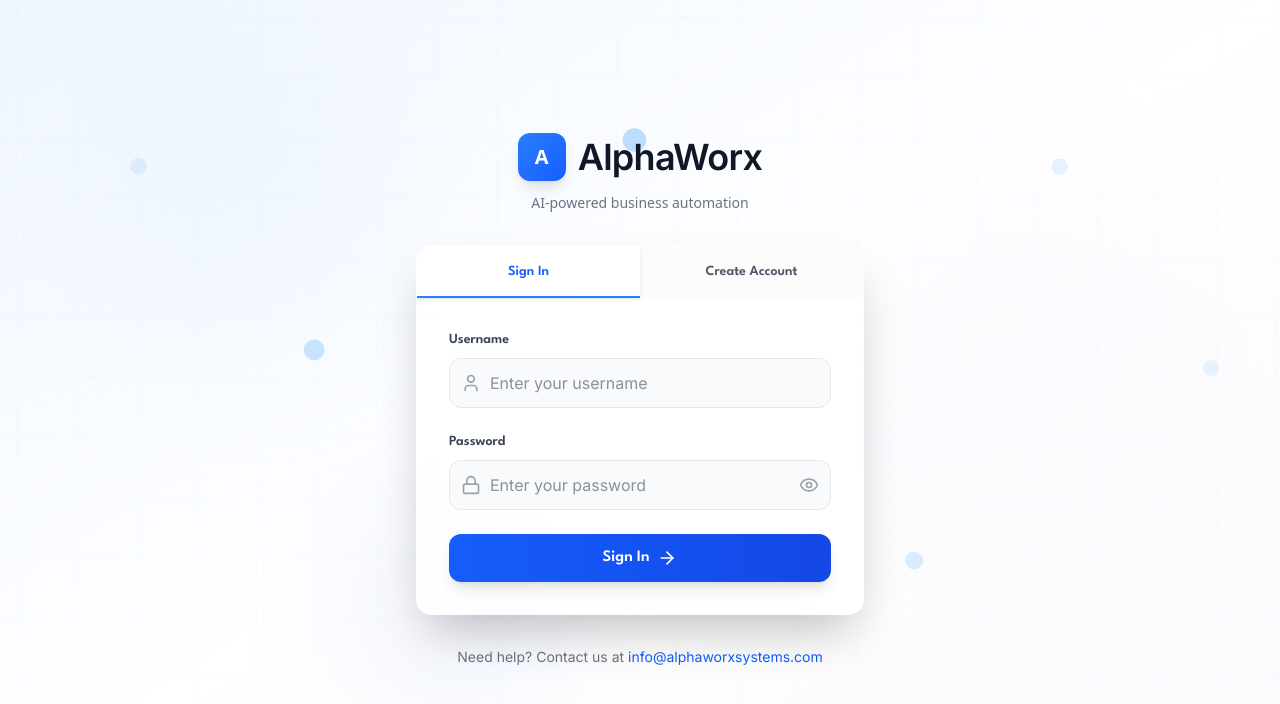
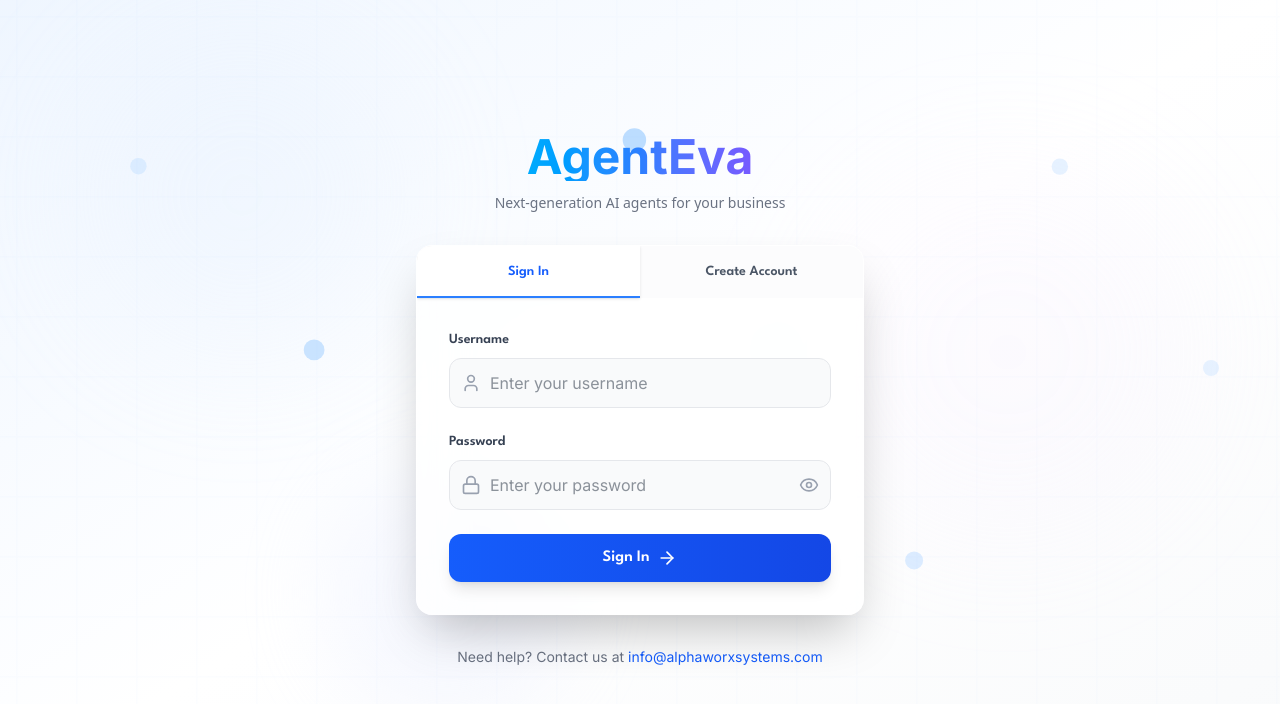
Before and after one commit to benpbooth/AlphaWorx, a Next.js app: page /login in a window 1280 px wide. Shown: the top 704 px of the page. Built offline with nearby package versions, Linux system fonts and the light colour scheme.

Commit message:
Clean up AgentEva logo - consistent gradient styling

```diff
--- a/app/components/PeachtreeAI.tsx
+++ b/app/components/PeachtreeAI.tsx
@@ -16,7 +16,7 @@ interface AIBusinessWebsiteProps {
 }
 
 const PeachtreeAI: React.FC<AIBusinessWebsiteProps> = ({
-      companyName = "AlphaWorx",
+      companyName = "AgentEva",
   ctaText = "Login"
 }) => {
   return (
--- a/app/components/sections/Header.tsx
+++ b/app/components/sections/Header.tsx
@@ -33,16 +33,10 @@ const Header: React.FC = () => {
                                       <div className="flex items-center space-x-2">
                      {/* Clean text-only SaaS logo */}
                      <div className="flex items-center relative group">
-                        <div className="flex items-center space-x-2">
-                          <div className="w-8 h-8 bg-gradient-to-br from-blue-500 to-blue-600 rounded-lg flex items-center justify-center">
-                            <span className="text-white font-bold text-sm">A</span>
-                          </div>
-                          <span
-                            className="text-2xl font-semibold text-gray-900 hover:text-blue-600 transition-colors"
-                            style={{ fontFamily: 'Inter, system-ui, sans-serif', letterSpacing: '-0.02em' }}
-                          >
-                            AlphaWorx
-                          </span>
+                        <div className="flex items-center">
+                          <h1 className="text-2xl font-bold bg-gradient-to-r from-cyan-400 via-blue-500 to-purple-600 bg-clip-text text-transparent" style={{ fontFamily: 'Inter, system-ui, sans-serif' }}>
+                            AgentEva
+                          </h1>
                         </div>
                        </div>
                    </div>
--- a/app/layout.tsx
+++ b/app/layout.tsx
@@ -3,8 +3,8 @@ import type { Metadata } from 'next'
 import './globals.css'
 
 export const metadata: Metadata = {
-  title: 'AlphaWorx - AI Business Automation Platform',
-  description: 'Streamline your business with intelligent AI automation. Scale faster, work smarter.',
+  title: 'AgentEva - AI Agent Platform',
+  description: 'Deploy intelligent AI agents that work 24/7 for your business. Automate customer service, sales, and operations.',
 }
 
 export default function RootLayout({
--- a/app/login/page.tsx
+++ b/app/login/page.tsx
@@ -158,15 +158,12 @@ export default function LoginPage() {
               transition={{ duration: 0.2 }}
               className="mb-6"
             >
-              <div className="flex items-center justify-center space-x-3 mb-3">
-                <div className="w-12 h-12 bg-gradient-to-br from-blue-500 to-blue-600 rounded-xl flex items-center justify-center shadow-lg">
-                  <span className="text-white font-bold text-xl">A</span>
-                </div>
-                <h1 className="text-4xl font-semibold text-gray-900" style={{ fontFamily: 'Inter, system-ui, sans-serif', letterSpacing: '-0.02em' }}>
-                  AlphaWorx
+              <div className="mb-6 text-center">
+                <h1 className="text-5xl font-bold bg-gradient-to-r from-cyan-400 via-blue-500 to-purple-600 bg-clip-text text-transparent mb-3" style={{ fontFamily: 'Inter, system-ui, sans-serif' }}>
+                  AgentEva
                 </h1>
+                <p className="text-sm text-gray-500 font-medium">Next-generation AI agents for your business</p>
               </div>
-              <p className="text-sm text-gray-500 font-medium">AI-powered business automation</p>
             </motion.div>
           </motion.div>
 
--- a/index.html
+++ b/index.html
@@ -4,7 +4,7 @@
     <meta charset="UTF-8" />
     <link rel="icon" type="image/svg+xml" href="/vite.svg" />
     <meta name="viewport" content="width=device-width, initial-scale=1.0" />
-    <title>AlphaWorx - AI Business Automation Platform</title>
+    <title>AgentEva - AI Agent Platform</title>
     <link rel="preconnect" href="https://fonts.googleapis.com">
     <link rel="preconnect" href="https://fonts.gstatic.com" crossorigin>
     <link href="https://fonts.googleapis.com/css2?family=Inter:wght@100;200;300;400;500;600;700;800;900&display=swap" rel="stylesheet">
--- a/src/components/PeachtreeAI.tsx
+++ b/src/components/PeachtreeAI.tsx
@@ -16,7 +16,7 @@ interface AIBusinessWebsiteProps {
 }
 
 const PeachtreeAI: React.FC<AIBusinessWebsiteProps> = ({
-  companyName = "AlphaWorx",
+  companyName = "AgentEva",
   ctaText = "Login"
 }) => {
   return (
--- a/src/components/sections/Header.tsx
+++ b/src/components/sections/Header.tsx
@@ -32,13 +32,10 @@ const Header: React.FC = () => {
         <div className="flex justify-between items-center py-4">
           <div className="flex items-center">
             <div className="relative group">
-              <div className="flex items-center space-x-3">
-                <div className="w-10 h-10 bg-gradient-to-br from-blue-500 to-blue-600 rounded-xl flex items-center justify-center shadow-sm">
-                  <span className="text-white font-bold text-lg">A</span>
-                </div>
-                <div className="text-3xl font-semibold text-gray-900 hover:text-blue-600 transition-colors" style={{ fontFamily: 'Inter, sans-serif', letterSpacing: '-0.02em' }}>
-                  AlphaWorx
-                </div>
+              <div className="flex items-center">
+                <h1 className="text-3xl font-bold bg-gradient-to-r from-cyan-400 via-blue-500 to-purple-600 bg-clip-text text-transparent hover:from-blue-400 hover:via-purple-500 hover:to-pink-600 transition-all duration-300" style={{ fontFamily: 'Inter, sans-serif' }}>
+                  AgentEva
+                </h1>
               </div>
             </div>
           </div>
```
